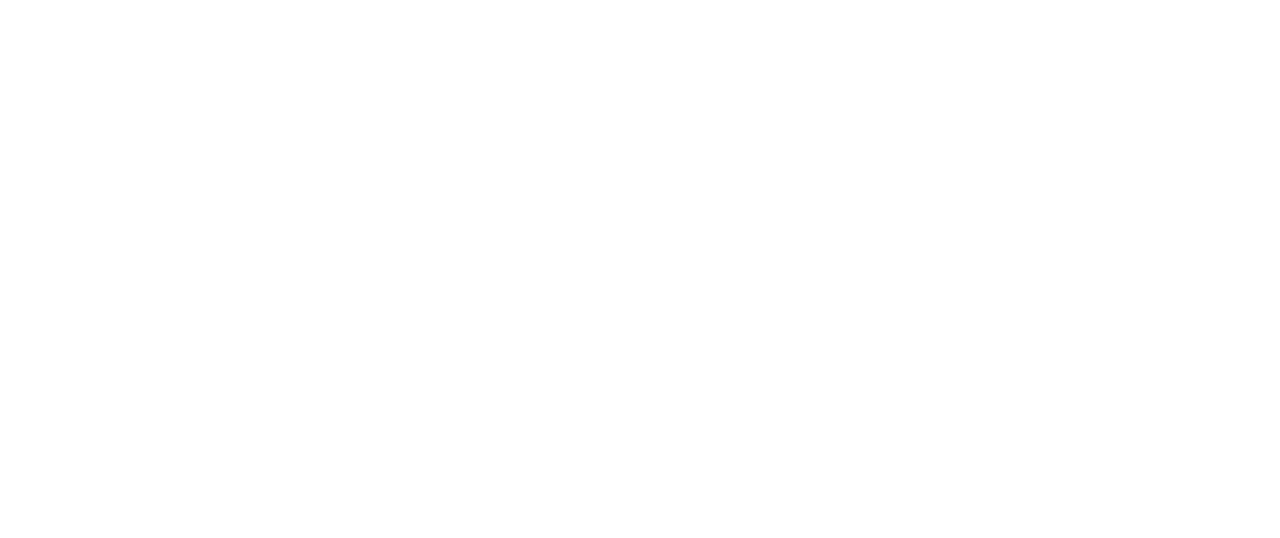
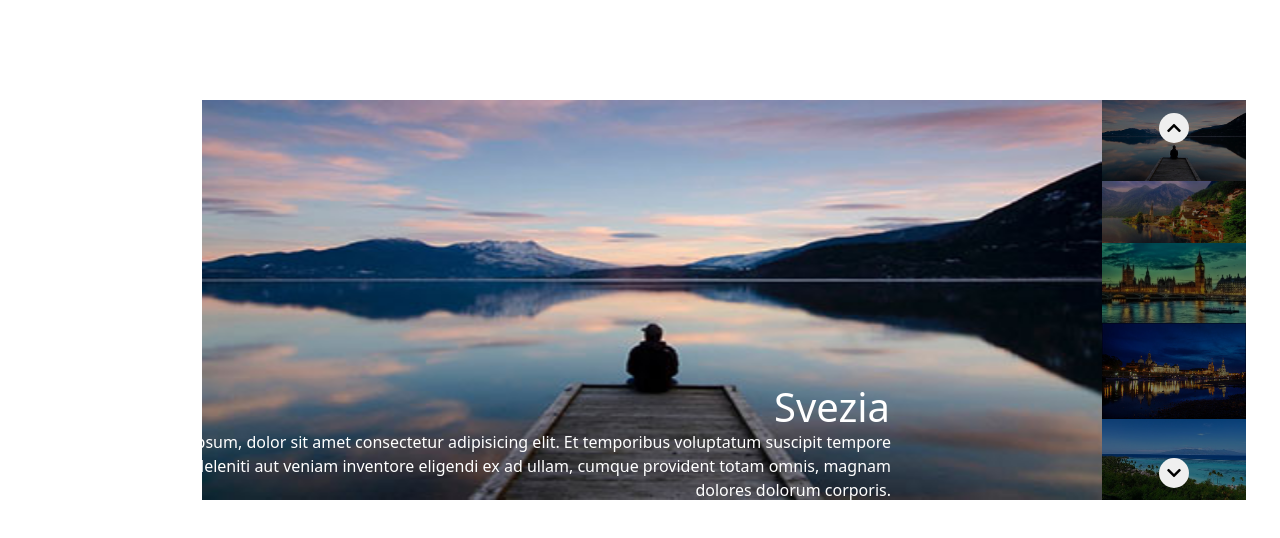
Before and after one commit to Mattia311/vue-slider, a plain HTML site: page index.html in a window 1280 px wide. Drawn offline with nearby package versions, Linux system fonts and the light colour scheme.

Commit message:
quasi completo

```diff
--- a/assets/css/style.css
+++ b/assets/css/style.css
@@ -0,0 +1,64 @@
+.container {
+    display: flex;
+    margin-top: 100px;
+}
+#slider {
+    height: 400px;
+    width: 900px;
+    position: relative;
+    margin-left: 120px;
+}
+.img-carosello {
+    display: flex;
+    flex-direction: column;
+    width: 144px;
+}
+.img-carosello > img {
+    position: relative;
+    filter: brightness(50%);
+}
+ul {
+    padding-left: 0px;
+    margin-top: 0px;
+}
+#arrow-top {
+    position: absolute;
+    top: 113px;
+    border-radius: 25px;
+    height: 30px;
+    width: 30px;
+    border: none;
+    margin-left: 57px;
+    cursor: pointer;
+    z-index: 1;
+}
+#arrow-bottom {
+    position: absolute;
+    top: 458px;
+    border-radius: 25px;
+    height: 30px;
+    width: 30px;
+    border: none;
+    margin-left: 57px;
+    cursor: pointer;
+    z-index: 1;
+}
+h1 {
+    position: absolute;
+    right: 390px;
+    top: 383px;
+    color: white;
+}
+p {
+    position: absolute;
+    color: white;
+    top: 430px;
+    width: 800px;
+    right: 359px;
+    margin-right: 30px;
+
+}
+.active {
+    filter: opacity(0.5);
+
+}
--- a/assets/js/main.js
+++ b/assets/js/main.js
@@ -1,6 +1,13 @@
+//Rifare l'esercizio dello slider come fatto assieme in classe.
+
+//BONUS
+//Applicare l'autoplay allo slider: ogni 3 secondi, cambia immagine automaticamente.
+
+
 const app = new Vue ({
     el: '#app',
     data: {
+        corrente: 0,
         slides: [
             {
                 items: 'img/01.jpg',
@@ -29,5 +36,24 @@ const app = new Vue ({
             },
 
         ]
+    },
+    methods: {
+
+        arrowDown () {
+
+            console.log('scorri in basso');
+            this.corrente++;
+            if(this > this.slides.items){
+                this.corrente = 0;
+            }
+        },
+        arrowTop () {
+
+            console.log('scorri in alto');
+            this.corrente--;
+            if(this.corrente == -1){
+                this.corrente = this.slides.items.length - 1;
+            }
+        },
     }
 })
--- a/index.html
+++ b/index.html
@@ -4,16 +4,31 @@
     <meta charset="UTF-8">
     <meta http-equiv="X-UA-Compatible" content="IE=edge">
     <meta name="viewport" content="width=device-width, initial-scale=1.0">
-    <title>Document</title>
+    <title>New carosell</title>
+    <link rel="stylesheet" href="https://cdnjs.cloudflare.com/ajax/libs/font-awesome/5.15.4/css/all.min.css"
+    integrity="sha512-1ycn6IcaQQ40/MKBW2W4Rhis/DbILU74C1vSrLJxCq57o941Ym01SwNsOMqvEBFlcgUa6xLiPY/NS5R+E6ztJQ=="
+    crossorigin="anonymous" referrerpolicy="no-referrer" />
+    <link href="https://cdn.jsdelivr.net/npm/bootstrap@5.1.3/dist/css/bootstrap.min.css" rel="stylesheet" integrity="sha384-1BmE4kWBq78iYhFldvKuhfTAU6auU8tT94WrHftjDbrCEXSU1oBoqyl2QvZ6jIW3" crossorigin="anonymous">
     <link rel="stylesheet" href="./assets/css/style.css">
 </head>
 <body>
     <div id="app">
-        <div>
-
+        <div class="container">
+            <div class="img-sfondo">
+                <img :src="slides[corrente].items" id="slider" alt="">
+                <h1 class="text-end">{{slides[corrente].title}}</h1>
+                <p class="text-end">{{slides[corrente].text}}</p>
+            </div>
+            <div>
+                <button @click="arrowTop" id="arrow-top"><i class="fas fa-chevron-up"></i></button>
+                <button @click="arrowDown" id="arrow-bottom"><i class="fas fa-chevron-down"></i></button>
+                <ul>
+                    <li v-for= 'slide in slides' class="img-carosello">
+                        <img :src="slide.items" alt="">
+                    </li>
+                </ul>
+            </div>
         </div>
-
-
     </div>
 
     <script src="https://cdn.jsdelivr.net/npm/vue@2.6.14/dist/vue.js"></script>
```
Also changed, not shown: img/01.jpg (added), img/02.jpg (added), img/03.jpg (added), img/04.jpg (added), img/05.jpg (added).
